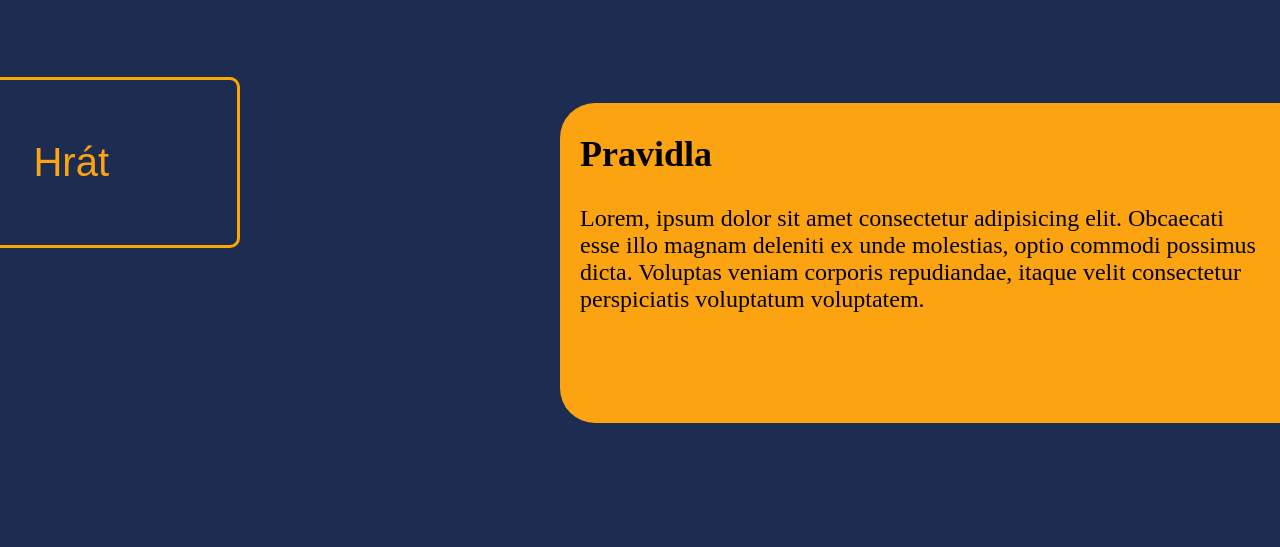
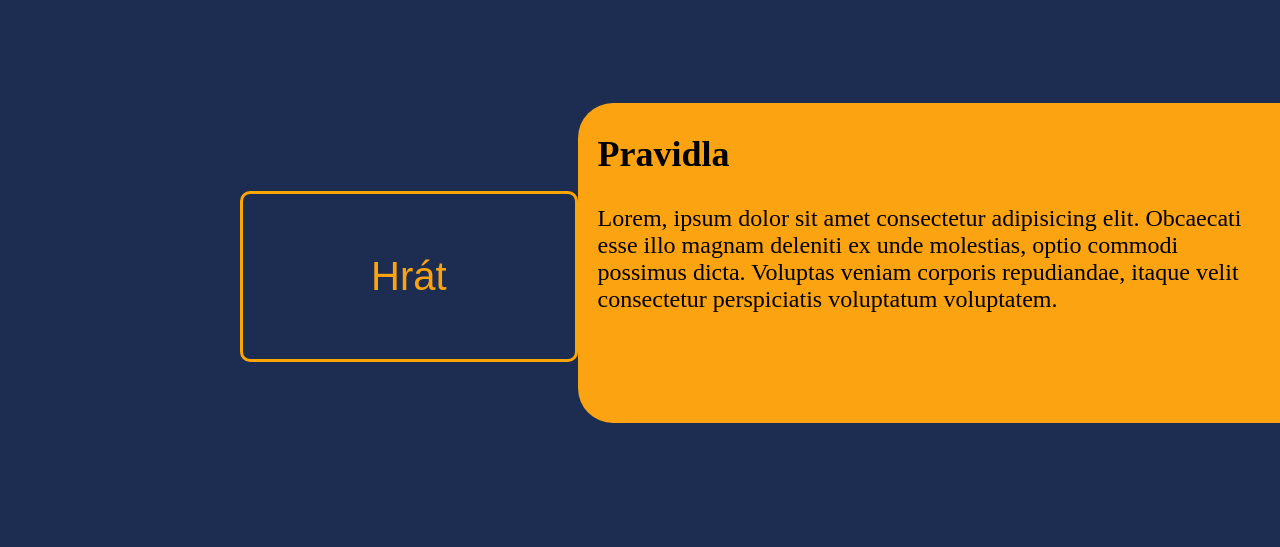
Before and after one commit to Atan599/sudoku, a plain HTML site: page index.html in a window 1280 px wide. Shown: the part 939-1486 px from the top of the page. Drawn offline with Linux system fonts and the light colour scheme.

Commit message:
male změni s mouseover mouseout nebo jak s to pise

```diff
--- a/index.html
+++ b/index.html
@@ -40,9 +40,9 @@
   </div>
 
   <div class="flex">
-       <div>
+      <div id="tlacContainer">
       <button onmouseover="bigTlac(this)" onmouseout="normalTlac(this)" id="tlacitko1" onclick="window.location.href = './aplication.html'">Hrát</button>
-       </div>
+      </div>
       <div id="pravidla">
         <h2>Pravidla</h2>
         <p>Lorem, ipsum dolor sit amet consectetur adipisicing elit. Obcaecati esse illo magnam deleniti ex unde molestias,
--- a/style.css
+++ b/style.css
@@ -48,6 +48,10 @@ nav>a:hover{
   display: flex;
   width: 100%;
   justify-content: space-between;
+  align-items: center;
+}
+#tlacContainer{
+  margin-left: 30vh;
 }
 #obr1{
   margin-top: 100px;
@@ -90,10 +94,6 @@ nav>a:hover{
   font-size: 40px;
   cursor: pointer;
   transition-duration: 0.4s;
-  position: absolute;
-  right: 130vh;
-  top: 127vh;
-
 }
 #tlacitko1:hover{
   color: black;
```
Also changed, not shown: aplication.html (+1 -1 lines).
